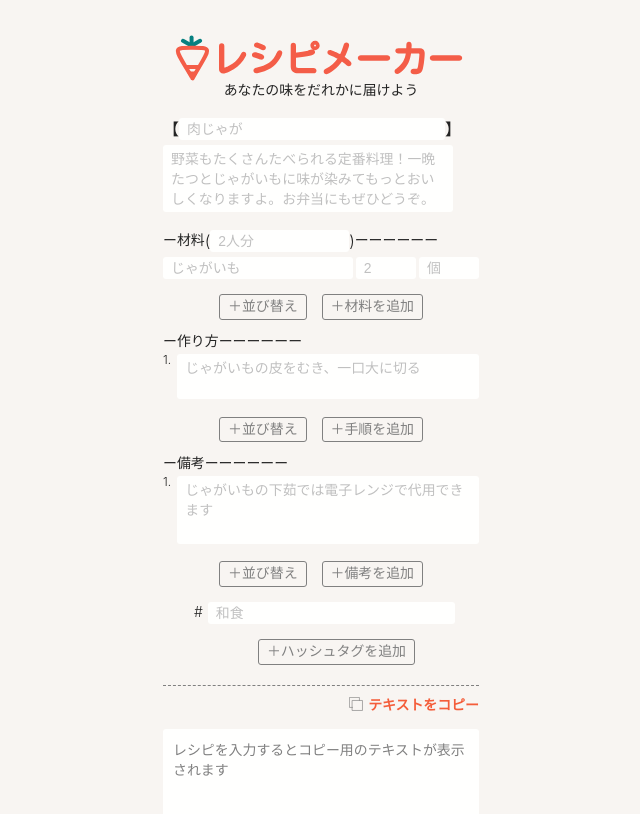
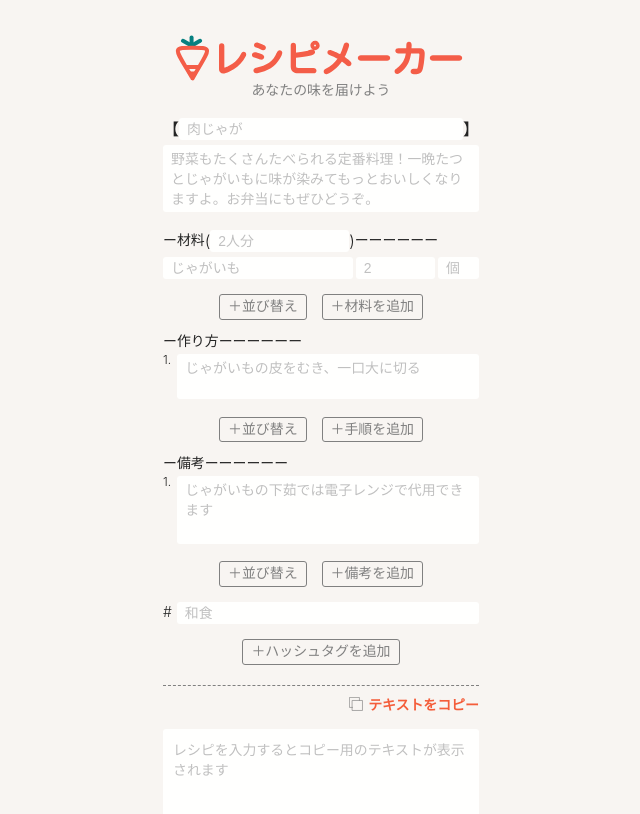
Before and after one commit to YukiAmakawa/RecipeFormatter, a Vue app: page / in a window 1280 px wide. Shown: the top 814 px of the page, without its empty margins (319-959 px from the left). Built offline with nearby package versions, Linux system fonts and the light colour scheme.

Commit message:
fix: cssなど軽微な修正

```diff
--- a/src/components/molecules/HashTagItem.vue
+++ b/src/components/molecules/HashTagItem.vue
@@ -47,7 +47,6 @@ export default Vue.extend({
 <style lang="scss" scoped>
 .HashTagItem {
   .title {
-    width: calc(100% - 38px);
     margin-left: 5px;
   }
 }
--- a/src/components/molecules/IngredientItem.vue
+++ b/src/components/molecules/IngredientItem.vue
@@ -3,7 +3,7 @@
     div(v-if="isEdit")
       .wrap-forms.flex.flex-middle
         app-form.name(type="text" placeholder="じゃがいも" v-model="ingredient.name")
-        app-form.amount(type="text" placeholder="2" v-model="ingredient.amount")
+        app-keyboard-option.amount(type="text" placeholder="2" v-model="ingredient.amount")
         app-datalist.unit(type="text" placeholder="個" v-model="ingredient.unit")
     div.flex.flex-middle(v-else)
       .icon.wrap-icons.flex
@@ -24,20 +24,21 @@ import DownIcon from "../../assets/icons/Orion_arrow_down.svg";
 import CloseIcon from "../../assets/icons/Orion_close.svg";
 import AppForm from "../atoms/AppForm.vue";
 import AppDatalist from "../atoms/AppDatalist.vue";
+import AppKeyboardOption from "../atoms/AppKeyboardOption.vue";
 import Vue, { PropType } from "vue";
 export type Ingredient = {
   name: string;
   amount: string;
   unit: string;
 };
-
 export default Vue.extend({
   components: {
     UpIcon,
     DownIcon,
     CloseIcon,
     AppForm,
-    AppDatalist
+    AppDatalist,
+    AppKeyboardOption
   },
   props: {
     ingredient: Object as PropType<Ingredient>,
@@ -74,11 +75,11 @@ export default Vue.extend({
       width: 60%;
     }
     .amount {
-      width: 19%;
+      width: 25%;
       margin-left: 1%;
     }
     .unit {
-      width: 19%;
+      width: 13%;
       margin-left: 1%;
     }
   }
--- a/src/components/molecules/RecipeTitle.vue
+++ b/src/components/molecules/RecipeTitle.vue
@@ -64,12 +64,8 @@ export default Vue.extend({
     span {
       font-size: $default;
     }
-    .title {
-      max-width: calc(100% - 50px);
-    }
   }
   .description {
-    width: 290px;
     margin-top: 5px;
   }
 }
--- a/src/components/organisms/CopyText.vue
+++ b/src/components/organisms/CopyText.vue
@@ -210,7 +210,7 @@ export default Vue.extend({
     padding: 10px 8px;
     border-radius: 3px;
     .default-message {
-      color: gray;
+      color: #c0c0c0;
     }
     p {
       margin: 2px;
--- a/src/components/organisms/HashTagList.vue
+++ b/src/components/organisms/HashTagList.vue
@@ -52,7 +52,6 @@ export default Vue.extend({
 </script>
 <style lang="scss" scoped>
 .HashTagList {
-  width: calc(100% - 31px);
   margin-top: 15px;
   margin-left: auto;
   .hash-tag-list {
--- a/src/pages/recipes/index.vue
+++ b/src/pages/recipes/index.vue
@@ -3,7 +3,7 @@
     .wrap
       .app-logo
         app-logo.logo
-        span あなたの味をだれかに届けよう
+        span あなたの味を届けよう
       recipe-title.recipe-title(
         :recipe="recipe"
         @on-change-recipe-title="onChangeRecipeTitle"
@@ -192,6 +192,7 @@ export default Vue.extend({
   font-size: $small;
   .app-logo {
     text-align: center;
+    color: gray;
     .logo {
       width: 316px;
       height: 46px;
```
